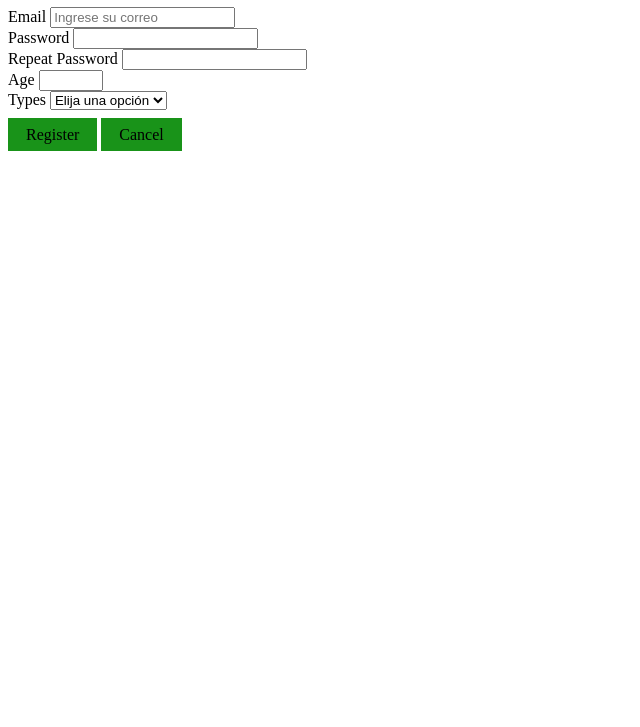
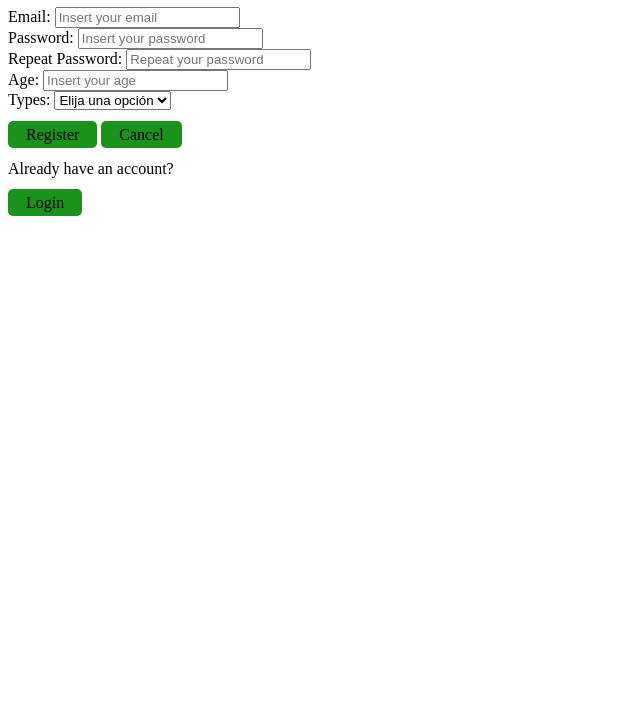
Before and after one commit to Fernaoses/first-website, a plain HTML site: page register.html in a window 1280 px wide. Shown: the part 73-800 px from the top of the page, without its empty margins (0-640 px from the left). Drawn offline with Linux system fonts and the light colour scheme.

Commit message:
<12092022>: Placeholders y botones curvos

```diff
--- a/register.html
+++ b/register.html
@@ -1,43 +1,40 @@
 <!DOCTYPE html>
 <html lang="en">
   <head>
-    <title>FW-Login</title>
+    <title>FW-Register</title>
     <meta charset="UTF-8">
     <meta name="viewport" content="width=device-width, initial-scale=1">
     <link rel="stylesheet" href="style-register.css">
   </head>
   <body>
     <div>
-      <h1>Log In</h1>
+      <h1>Register</h1>
     </div>
     <!-- New Acount -->
     <form onsubmit="console.log(1)">
       <div>
-        <label for="register-email">Email</label>
-        <input id="register-email" type="text" placeholder="Ingrese su correo">
+        <label for="register-email">Email:</label>
+        <input id="register-email" type="text" placeholder="Insert your email">
       </div>
       <div>
-        <label for="register-password">Password</label>
-        <input id="register-password" type="password">
+        <label for="register-password">Password:</label>
+        <input id="register-password" type="password" placeholder="Insert your password">
       </div>
       <div>
-        <label for="register-repeat-password">Repeat Password</label>
-        <input id="register-repeat-password" type="password">
+        <label for="register-repeat-password">Repeat Password:</label>
+        <input id="register-repeat-password" type="password" placeholder="Repeat your password">
       </div>
       <div>
-        <label for="register-age">Age</label>
-        <input id="register-age" type="number" max="999" min="18" maxlength="3">
+        <label for="register-age">Age:</label>
+        <input id="register-age" type="number" placeholder="Insert your age">
       </div>
       <div>
-        <label for=""></label>
-      </div>
-      <div>
-        <label for="">Types</label>
-      <select>
-        <option value="0">Elija una opción</option>
-        <option value="1">Admin</option>
-        <option value="2">Regular</option>
-      </select>
+        <label for="">Types:</label>
+          <select>
+            <option value="0">Elija una opción</option>
+            <option value="1">Admin</option>
+            <option value="2">Regular</option>
+          </select>
       </div>
         <p>
           <div>
@@ -45,6 +42,12 @@
             <a class="btn-cancel" href="index.html" target="_self">Cancel</a>
           </div>
         </p>
+        <div>
+          <p>Already have an account?</p>
+          <div>
+            <a class="btn-login" href="login.html" target="_self">Login</a>
+          </div>
+        </div>
     </form>
   </body>
 </html>
--- a/style-index.css
+++ b/style-index.css
@@ -1,4 +1,4 @@
-h1:hover{
+h1{
     color: rgb(10, 22, 128);
     text-decoration: underline;
 }
@@ -10,19 +10,21 @@ li {
 .btn-login {
     background-color: #199319;
     color: rgb(0, 0, 0);
-    padding: 8px 18px;
+    padding: 5px 18px;
     text-decoration: none;
     cursor: pointer;
     text-decoration:none;
+    border-radius: 5px;
 }
 .btn-register {
     background-color: #199319;
     color: rgb(0, 0, 0);
-    padding: 8px 18px;
+    padding: 5px 18px;
     align-items:flex-end;
     text-decoration: none;
     cursor: pointer;
     text-decoration:none;
+    border-radius: 5px;
 }
 .btn-login:hover {
     color: rgba(255, 255, 255, 1);
--- a/style-login.css
+++ b/style-login.css
@@ -1,19 +1,30 @@
 .btn-login {
     background-color: #199319;
     color: rgb(0, 0, 0);
-    padding: 8px 18px;
+    padding: 5px 18px;
     text-decoration: none;
     cursor: pointer;
     text-decoration:none;
+    border-radius: 5px;
 }
 .btn-cancel {
     background-color: #199319;
     color: rgb(0, 0, 0);
-    padding: 8px 18px;
+    padding: 5px 18px;
     align-items:flex-end;
     text-decoration: none;
     cursor: pointer;
     text-decoration:none;
+    border-radius: 5px;
+}
+.btn-register {
+    background-color: #199319;
+    color: rgb(0, 0, 0);
+    padding: 5px 18px;
+    text-decoration: none;
+    cursor: pointer;
+    text-decoration:none;
+    border-radius: 5px;
 }
 .btn-login:hover {
     color: rgba(255, 255, 255, 1);
@@ -23,3 +34,7 @@
     color: rgba(255, 255, 255, 1);
     box-shadow: 0 5px 15px rgba(6, 170, 0, 0.767);
 }
+.btn-register:hover {
+    color: rgba(255, 255, 255, 1);
+    box-shadow: 0 5px 15px rgba(6, 170, 0, 0.767);
+}
--- a/style-register.css
+++ b/style-register.css
@@ -1,19 +1,30 @@
 .btn-register {
     background-color: #199319;
     color: rgb(0, 0, 0);
-    padding: 8px 18px;
+    padding: 5px 18px;
     text-decoration: none;
     cursor: pointer;
     text-decoration:none;
+    border-radius: 5px;
 }
 .btn-cancel {
     background-color: #199319;
     color: rgb(0, 0, 0);
-    padding: 8px 18px;
+    padding: 5px 18px;
     align-items:flex-end;
     text-decoration: none;
     cursor: pointer;
     text-decoration:none;
+    border-radius: 5px;
+}
+.btn-login {
+    background-color: #199319;
+    color: rgb(0, 0, 0);
+    padding: 5px 18px;
+    text-decoration: none;
+    cursor: pointer;
+    text-decoration:none;
+    border-radius: 5px;
 }
 .btn-register:hover {
     color: rgba(255, 255, 255, 1);
@@ -23,3 +34,7 @@
     color: rgba(255, 255, 255, 1);
     box-shadow: 0 5px 15px rgba(6, 170, 0, 0.767);
 }
+.btn-login:hover {
+    color: rgba(255, 255, 255, 1);
+    box-shadow: 0 5px 15px rgba(6, 170, 0, 0.767);
+}
```
Also changed, not shown: index.html (+2 -1 lines), login.html (+12 -4 lines).
